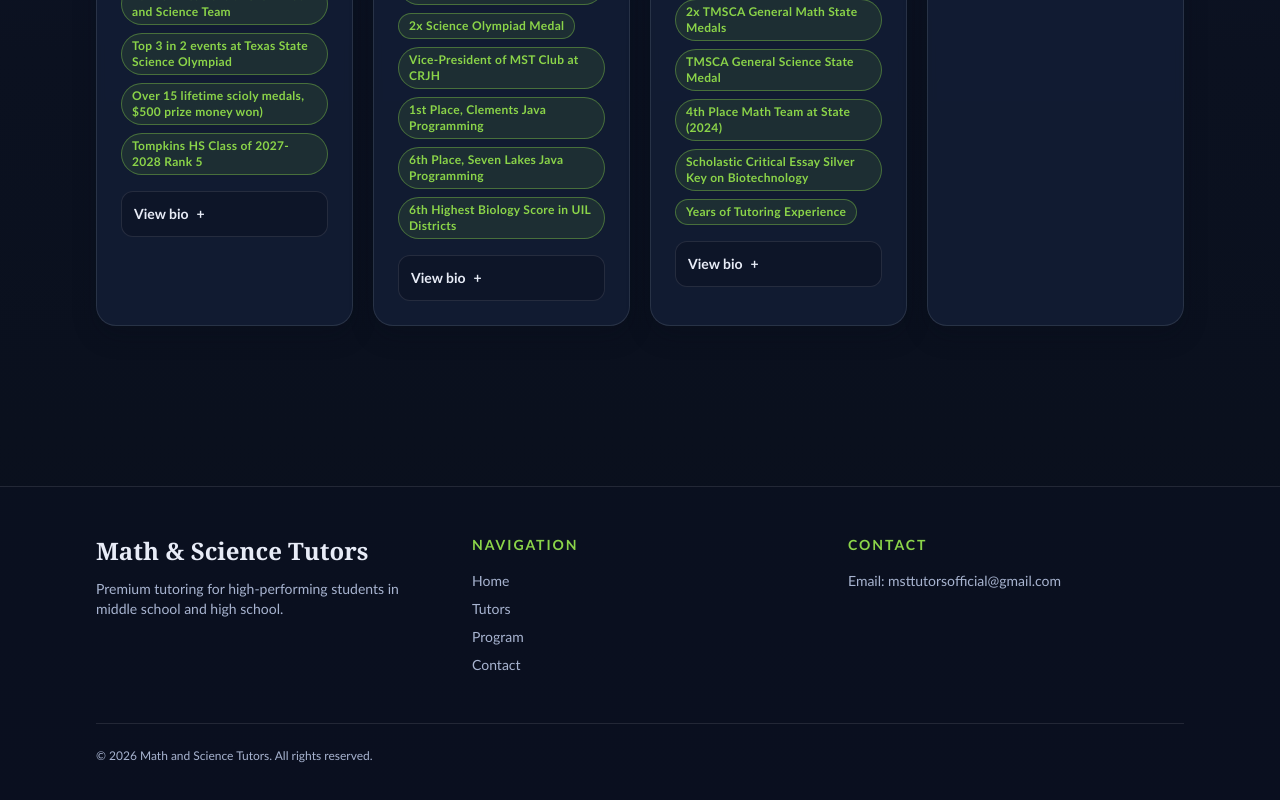
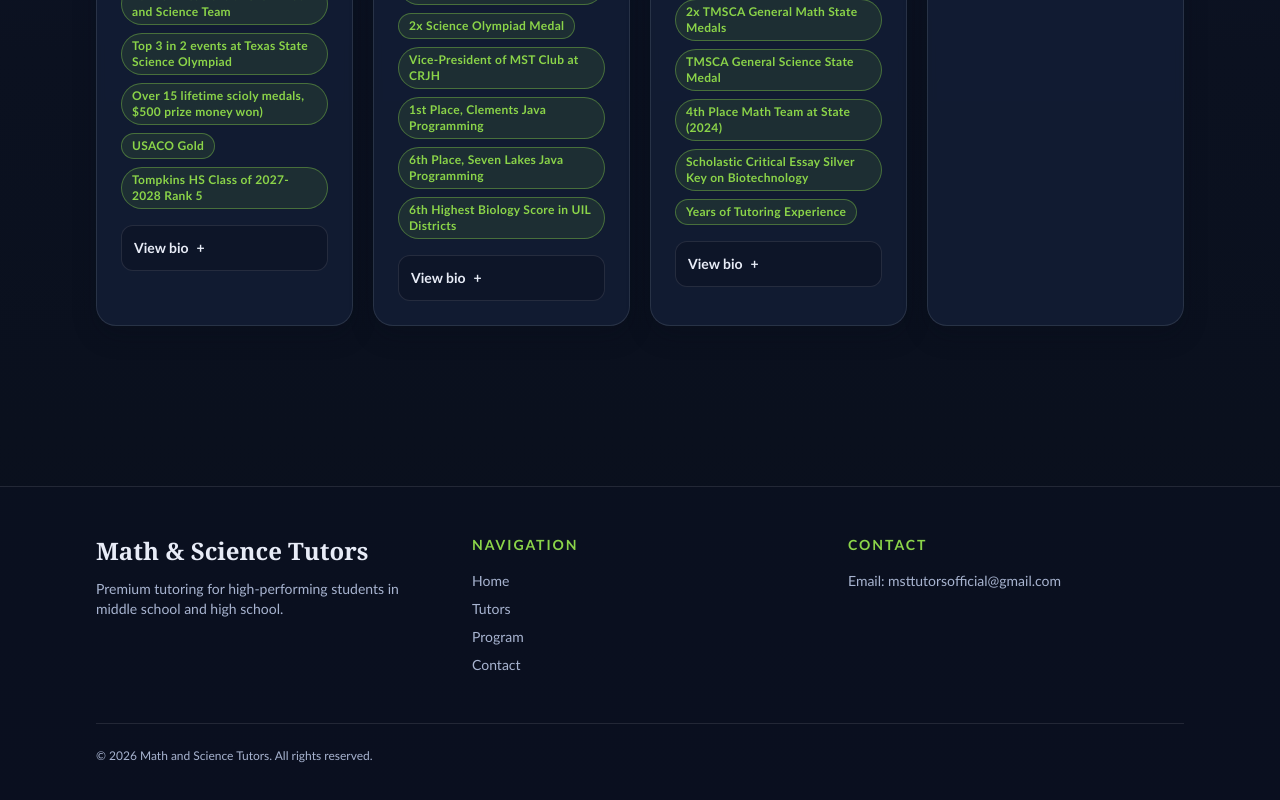
Before and after one commit to myalageri22/mstwebsite, a Next.js app: page /tutors in a window 1280 px wide. Shown: the part 873-1673 px from the top of the page. Built offline with nearby package versions, Linux system fonts and the light colour scheme.

Commit message:
Update tutors.ts

```diff
--- a/src/data/tutors.ts
+++ b/src/data/tutors.ts
@@ -17,7 +17,7 @@ export const tutors: Tutor[] = [
     fullBio:
       "Aarav is a sophomore at Tompkins High School who one day aspires to be a computational neuroscientist doing groundbreaking research in academia. He has a strong background in science competitions from TMSCA Science in middle school, where he's won over 50 medals in 3 year, all the way through Science Olympiad in high school, where he's competed as part of the Tompkins SciOly A Team and placed top 10 at MIT, top 5 at state, and won regional competitions. Outside of science competitions, Aarav conducts computational neuroscience research with researchers from Harvard and JHU and has published numerous papers in the field.",
     image: "/tutors/aarav.png",
-    badges: ["1st Place TMSCA Science at State", "Placed Top 5 in Science in every TMSCA comp attended", "1st Place Team at State (2024)", "Former President of CRJH Math and Science Team", "Top 3 in 2 events at Texas State Science Olympiad", "Over 15 lifetime scioly medals, $500 prize money won)",   "Tompkins HS Class of 2027-2028 Rank 5"]
+    badges: ["1st Place TMSCA Science at State", "Placed Top 5 in Science in every TMSCA comp attended", "1st Place Team at State (2024)", "Former President of CRJH Math and Science Team", "Top 3 in 2 events at Texas State Science Olympiad", "Over 15 lifetime scioly medals, $500 prize money won)", "USACO Gold", "Tompkins HS Class of 2027-2028 Rank 5"]
   },
 
   {
```
